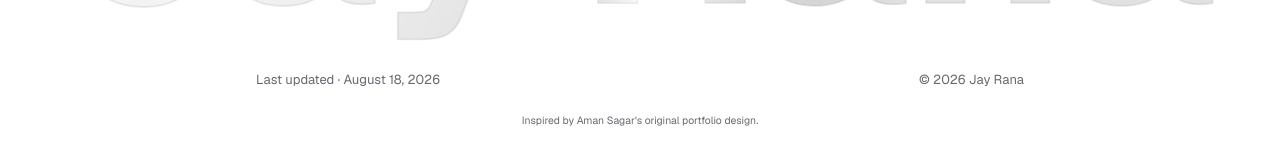
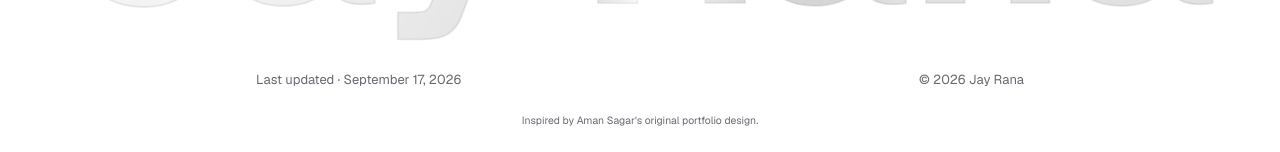
Before and after one commit to Jayant9917/Portfolio, a Next.js app: page /about in a window 1280 px wide. Shown: the part 800-952 px from the top of the page. Built offline with nearby package versions, Linux system fonts and the light colour scheme; no server answers.

Commit message:
Update portfolio last updated date

```diff
--- a/src/components/navbar/footer.tsx
+++ b/src/components/navbar/footer.tsx
@@ -12,7 +12,7 @@ export const Footer = () => (
       </div>
     </div>
     <div className="screen-line-top footer-meta">
-      <p>Last updated · August 18, 2026</p>
+      <p>Last updated · September 17, 2026</p>
       <p>&copy; {new Date().getFullYear()} Jay Rana</p>
     </div>
     <p className="footer-attribution">Inspired by <a href="https://www.amansagar.in/" target="_blank" rel="noreferrer">Aman Sagar</a>&apos;s original portfolio design.</p>
```
